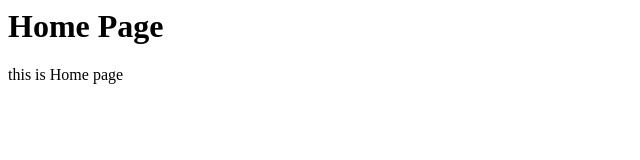
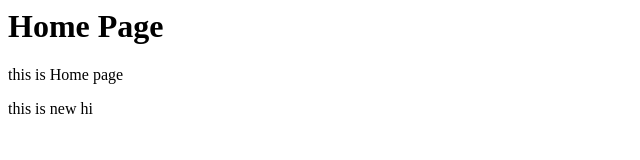
Before and after one commit to iamakshat09/jenkins-test, a plain HTML site: page index.html in a window 1280 px wide. Shown: the whole page, without its empty margins (0-640 px from the left). Drawn offline with Linux system fonts and the light colour scheme.

Commit message:
Update index.html

```diff
--- a/index.html
+++ b/index.html
@@ -5,5 +5,6 @@
   <body>
     <h1>Home Page</h1>
     <p>this is Home page</p>
+    <p>this is new hi</p>
   </body>
 </html>
```
